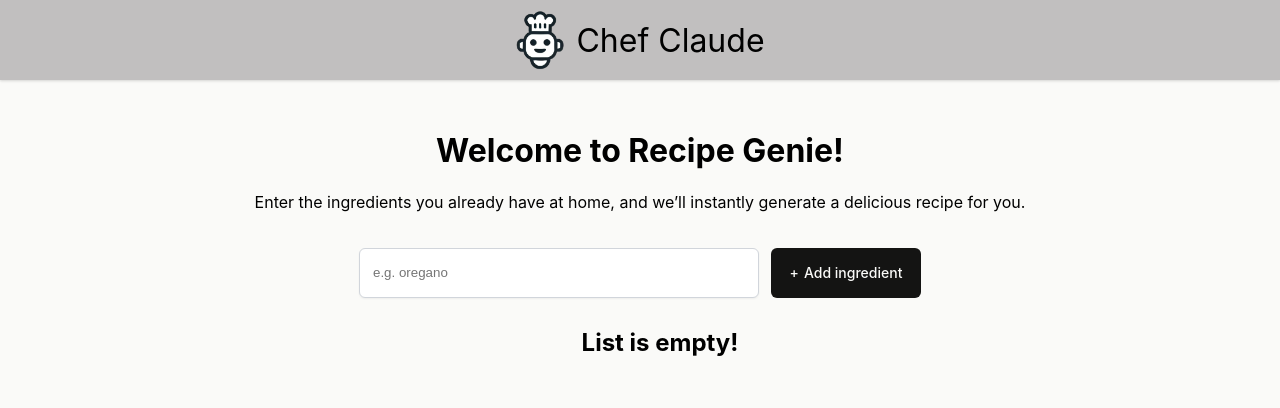
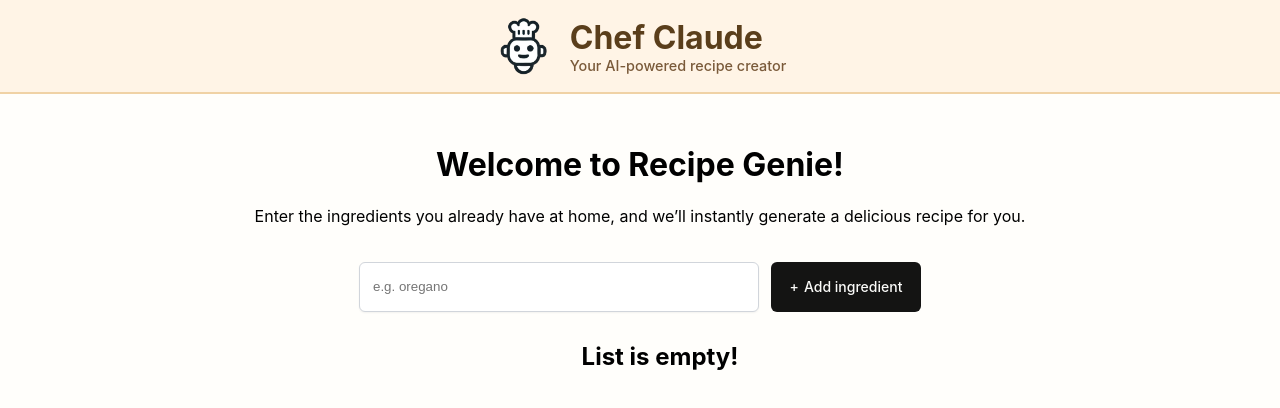
Before and after one commit to 2iaad/React, a React (Vite) app: page / in a window 1280 px wide. Shown: the top 408 px of the page. Built offline with nearby package versions, Linux system fonts and the light colour scheme.

Commit message:
[header modifications]

```diff
--- a/src/App-Header.jsx
+++ b/src/App-Header.jsx
@@ -2,9 +2,14 @@ import Logo from "./images/chef-claude-icon.png"
 
 export default function Header() {
     return (
-        <header>
-            <img src={Logo}/>
-            <h1>Chef Claude</h1>
+        <header className="app-header">
+            <div className="header-content">
+                <img className="logo" src={Logo} alt="Chef Claude Logo" />
+                <div className="title-block">
+                    <h1>Chef Claude</h1>
+                    <p className="subtitle">Your AI-powered recipe creator</p>
+                </div>
+            </div>
         </header>
     )
 }
--- a/src/index.css
+++ b/src/index.css
@@ -5,26 +5,44 @@
 body {
     margin: 0;
     font-family: Inter, sans-serif;
-    background-color: #FAFAF8;
+    background-color: #fffefb;
 }
 
-header {
+.app-header {
     display: flex;
     justify-content: center;
     align-items: center;
-    gap: 11px;
-    height: 80px;
-    background-color: rgb(193, 191, 191);
-    box-shadow: 0px 1px 3px 0px rgba(0, 0, 0, 0.10), 0px 1px 2px 0px rgba(0, 0, 0, 0.06);
+    background: #fff4e6;
+    padding: 1rem 2rem;
+    border-bottom: 2px solid #f0d2a5;
 }
 
-header>img {
-    width: 50px;
+.header-content {
+    display: flex;
+    align-items: center;
+    gap: 1rem;
 }
 
-header>h1 {
-    font-weight: 400;
+.logo {
+    width: 60px;
+    height: 60px;
+    object-fit: contain;
 }
+
+.title-block h1 {
+    margin: 0;
+    font-size: 2rem;
+    color: #5a3e1b;
+    font-weight: 700;
+}
+
+.subtitle {
+    margin: 0;
+    font-size: 0.9rem;
+    color: #7a5a3a;
+    font-weight: 500;
+}
+
 
 main {
     display: flex;
@@ -86,9 +104,10 @@ main {
 }
 
 .get-recipe-container button {
+    margin-left: 20px;
     padding: 10px;
     color: white;
-    background-color: rgb(255, 96, 3);
+    background-color: #5a3e1b;
     border: none;
     border-radius: 10px;
     cursor: pointer;
```
